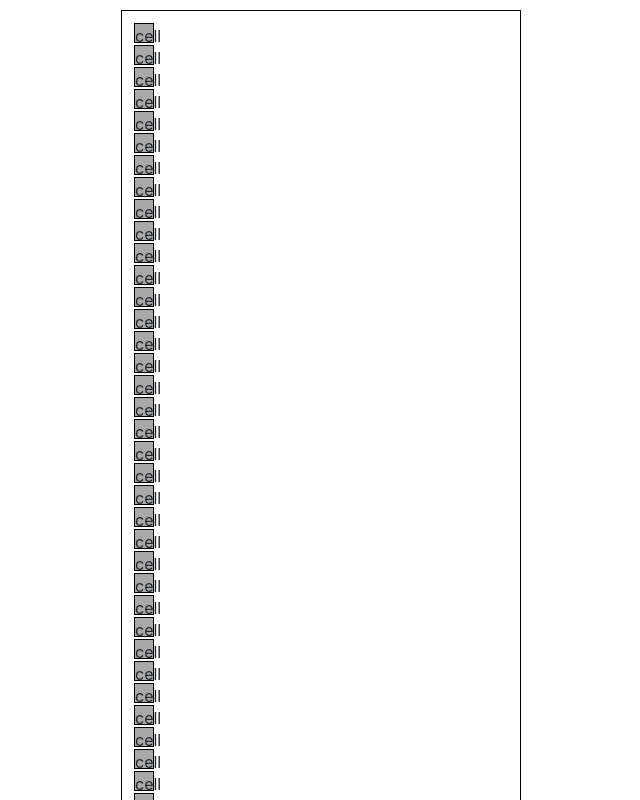
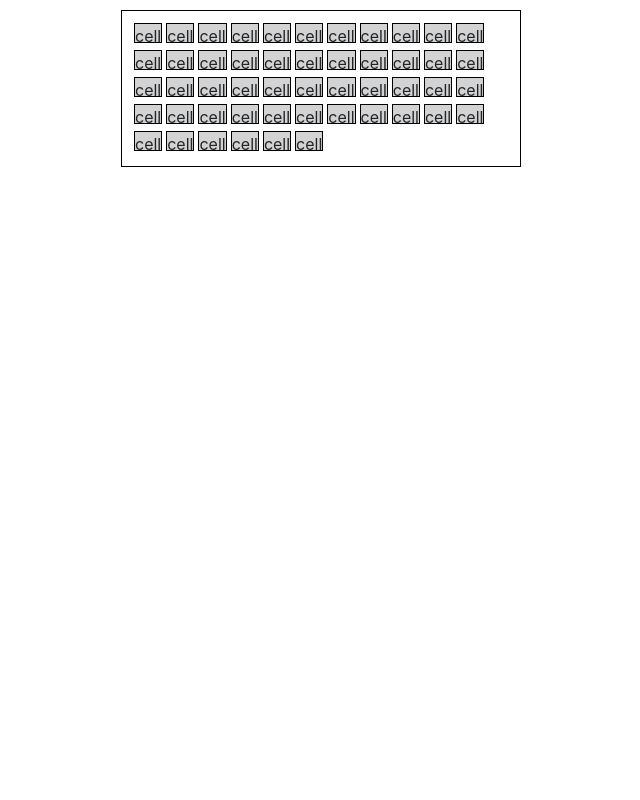
Before and after one commit to curtisyungen/conway, a React (Create React App) app: page / in a window 1280 px wide. Shown: the top 800 px of the page, without its empty margins (319-959 px from the left). Built offline with nearby package versions, Linux system fonts and the light colour scheme.

Commit message:
Add files via upload

```diff
--- a/src/components/Cell/cell.css
+++ b/src/components/Cell/cell.css
@@ -1,9 +1,11 @@
 .cell {
     border: 1px solid black;
     cursor: pointer;
+    display: inline-block;
     height: 20px;
     margin: 2px;
-    width: 20px;
+    min-height: 20px;
+    min-width: 20px;
 }
 
 .fill-false {
@@ -11,5 +13,5 @@
 }
 
 .fill-true {
-    background: darkgray;
+    background: lightgray;
 }
```
